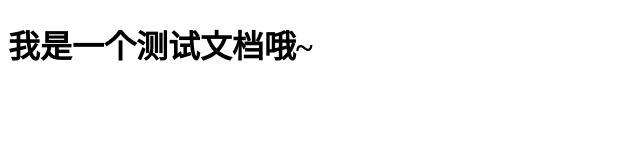
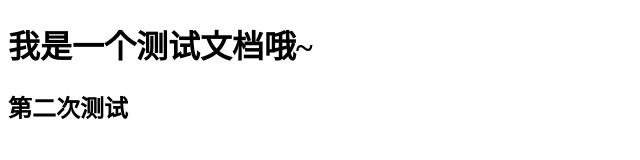
Before and after one commit to Arrh7/test1, a plain HTML site: page pages/index.html in a window 1280 px wide. Shown: the whole page, without its empty margins (0-640 px from the left). Drawn offline with Linux system fonts and the light colour scheme.

Commit message:
第二次
第二次测试

```diff
--- a/pages/index.html
+++ b/pages/index.html
@@ -7,5 +7,6 @@
 </head>
 <body>
     <h1>我是一个测试文档哦~</h1>
+    <h2>第二次测试</h2>
 </body>
 </html>
```
